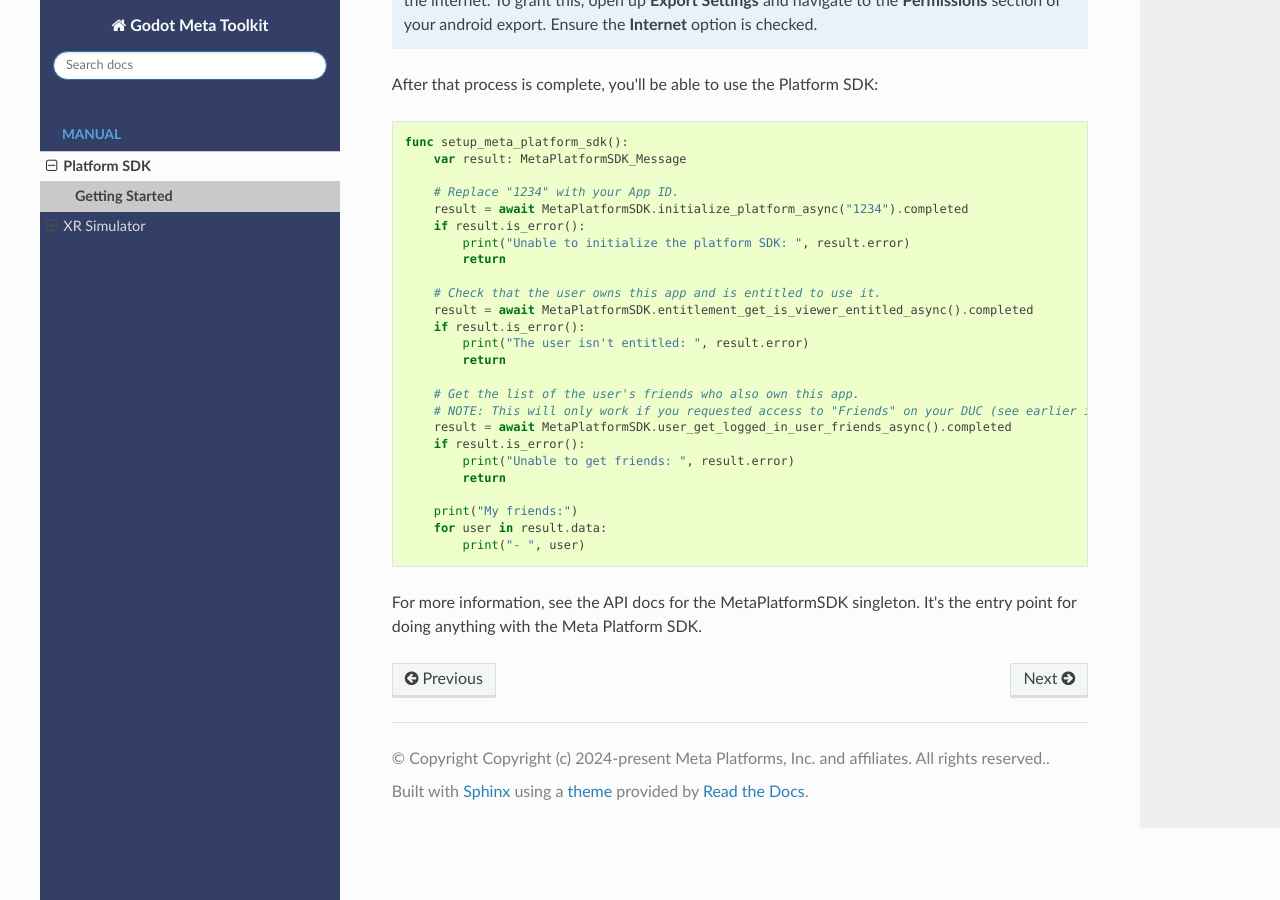
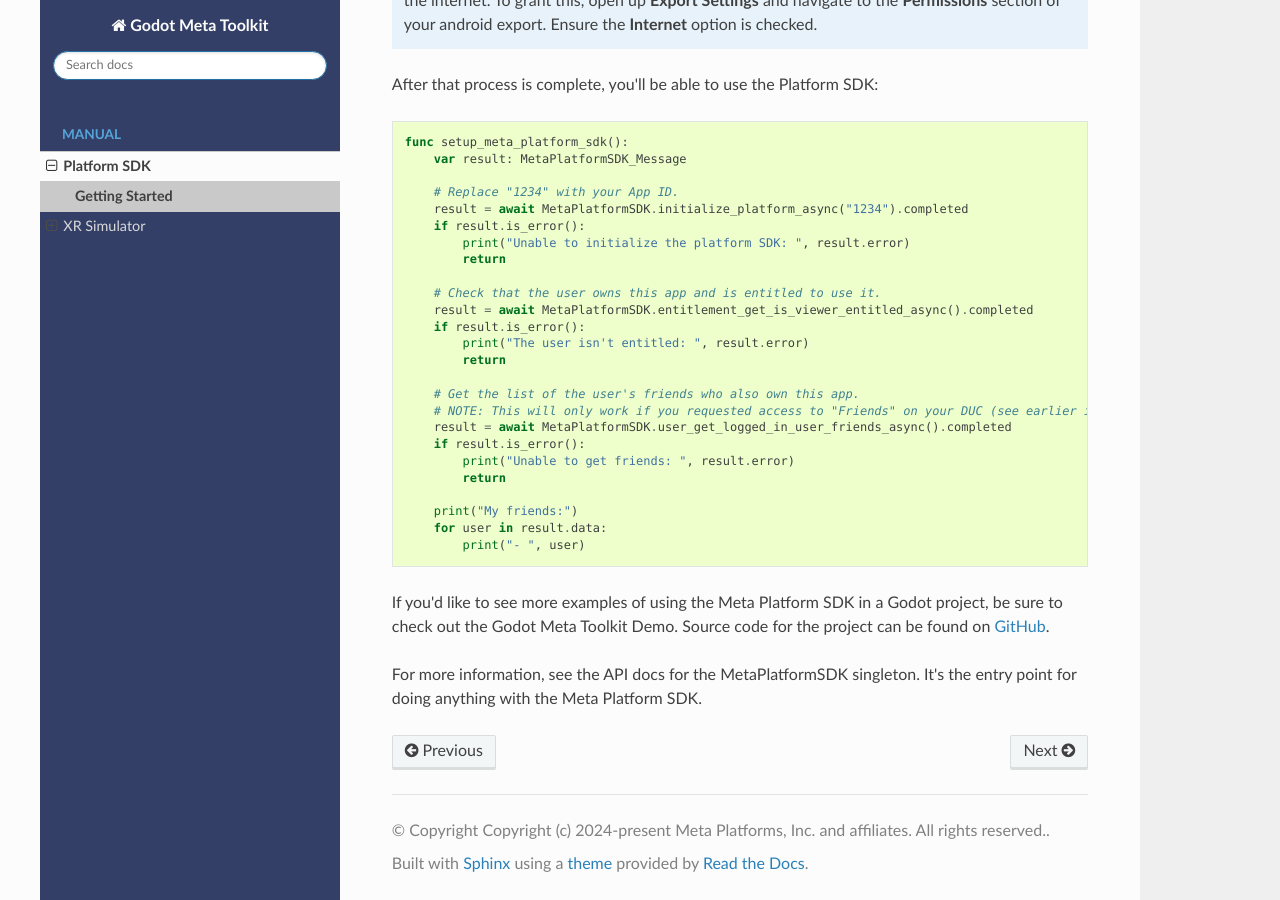
Before and after one commit to godot-sdk-integrations/godot-meta-toolkit, a Sphinx documentation site: the page built from docs/manual/platform_sdk/getting_started.rst, in a window 1280 px wide and 900 px high, scrolled down 812 px. Built offline with Sphinx 7.4.7 and the Read the Docs theme 3.1.0, drawn with Linux system fonts in a browser that asks for light colours; pages that are not in the unit, such as notebooks, are missing from menus.

Commit message:
Create Godot Meta Toolkit Demo Project

```diff
--- a/docs/manual/platform_sdk/getting_started.rst
+++ b/docs/manual/platform_sdk/getting_started.rst
@@ -58,4 +58,7 @@ After that process is complete, you'll be able to use the Platform SDK:
         for user in result.data:
             print("- ", user)
 
+If you'd like to see more examples of using the Meta Platform SDK in a Godot project, be sure to check out the Godot Meta Toolkit Demo.
+Source code for the project can be found on `GitHub <https://github.com/godot-sdk-integrations/godot-meta-toolkit/tree/main/demo>`_.
+
 For more information, see the API docs for the :ref:`MetaPlatformSDK<class_metaplatformsdk>` singleton. It's the entry point for doing anything with the Meta Platform SDK.
```
Also changed, not shown: demo/README.md (added), 9 other files.
